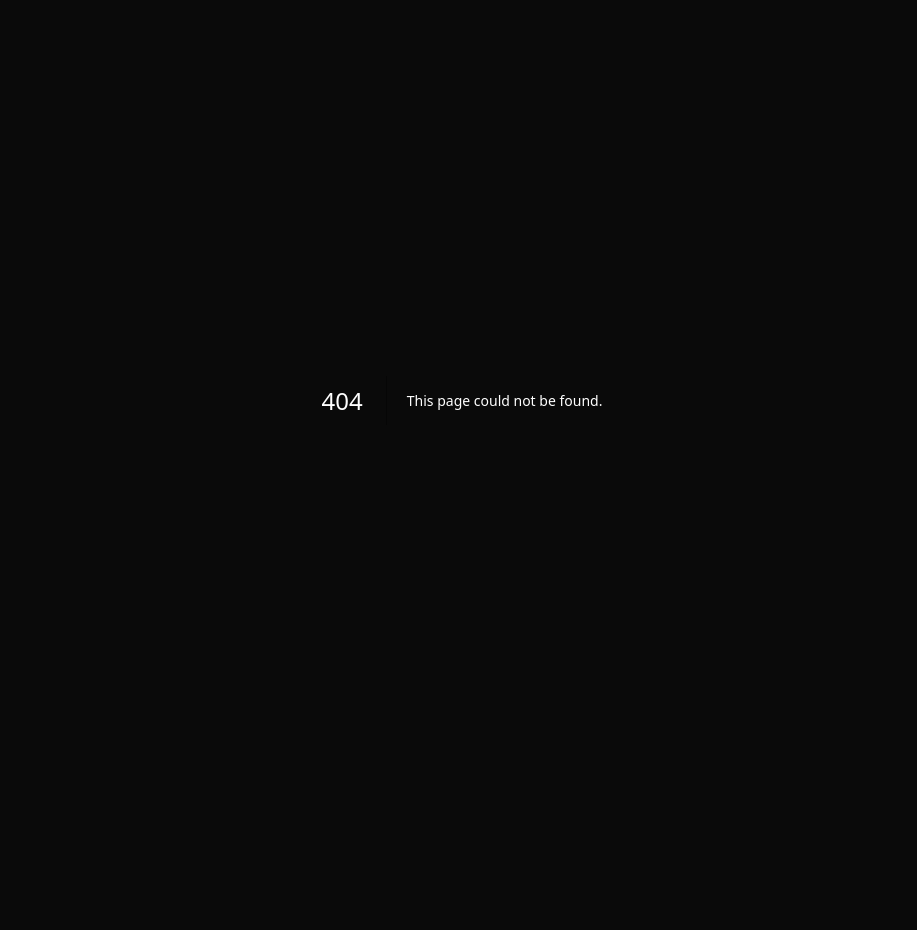
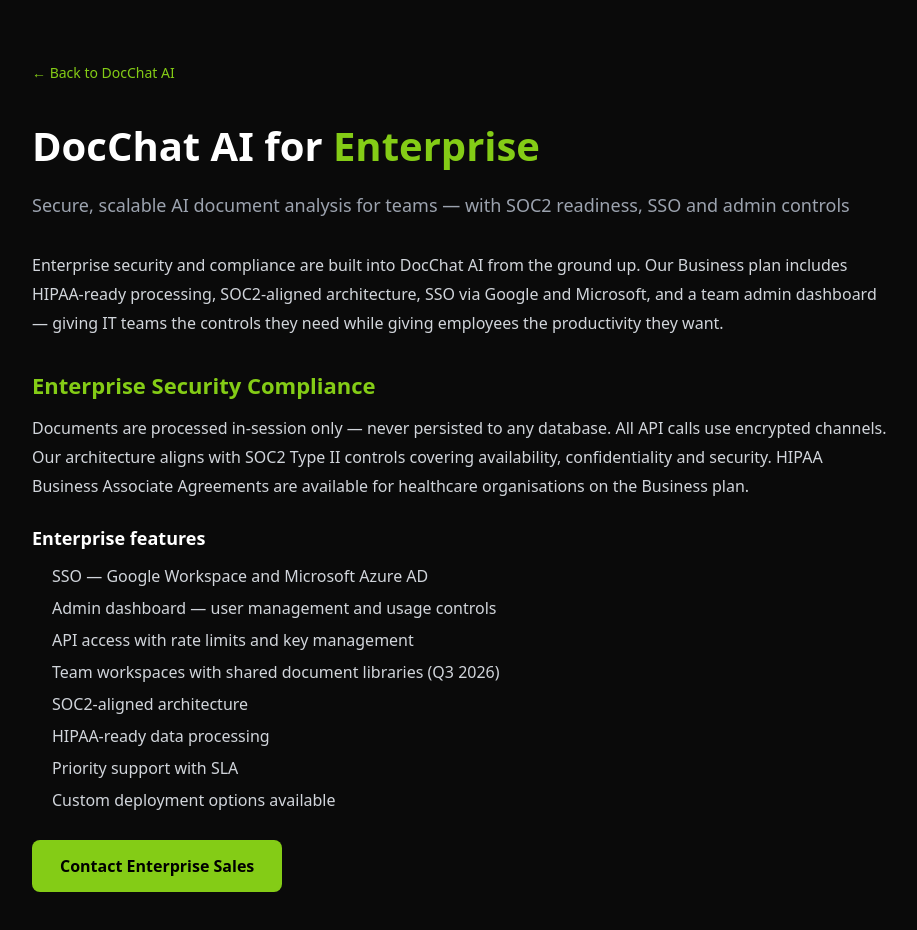
Before and after one commit to justin280/docchat-saas, a Next.js app: page /enterprise in a window 1280 px wide. Before the commit this address had no page. Shown: the top 930 px of the page, without its empty margins (178-1095 px from the left). Before the commit the page ends 800 px from the top, so only its background shows below. Built offline with nearby package versions, Linux system fonts and the light colour scheme.

Commit message:
Add page: app/(pages)/enterprise/page.js

```diff
--- /dev/null
+++ b/app/(pages)/enterprise/page.js
@@ -0,0 +1,25 @@
+export const metadata = { title: 'Enterprise Document AI — SOC2, SSO, Admin Controls | DocChat AI', description: 'DocChat AI for enterprise teams. SOC2-ready, SSO (Google/Microsoft), admin dashboard, API access and team workspaces.' };
+export default function Page() {
+  return (
+    <main style={{minHeight:'100vh',backgroundColor:'#0a0a0a',color:'#fff',fontFamily:'system-ui,sans-serif',padding:'60px 20px',maxWidth:'900px',margin:'0 auto'}}>
+      <a href="/" style={{color:'#84cc16',textDecoration:'none',fontSize:'14px'}}>&#8592; Back to DocChat AI</a>
+      <h1 style={{fontSize:'clamp(24px,4vw,40px)',fontWeight:'700',margin:'32px 0 16px'}}>DocChat AI for <span style={{color:'#84cc16'}}>Enterprise</span></h1>
+      <h2 style={{fontSize:'18px',color:'#9ca3af',fontWeight:'400',marginBottom:'32px'}}>Secure, scalable AI document analysis for teams — with SOC2 readiness, SSO and admin controls</h2>
+      <p style={{color:'#d1d5db',lineHeight:'1.8',marginBottom:'20px'}}>Enterprise security and compliance are built into DocChat AI from the ground up. Our Business plan includes HIPAA-ready processing, SOC2-aligned architecture, SSO via Google and Microsoft, and a team admin dashboard — giving IT teams the controls they need while giving employees the productivity they want.</p>
+      <h2 style={{fontSize:'22px',fontWeight:'700',margin:'32px 0 12px',color:'#84cc16'}}>Enterprise Security Compliance</h2>
+      <p style={{color:'#d1d5db',lineHeight:'1.8',marginBottom:'20px'}}>Documents are processed in-session only — never persisted to any database. All API calls use encrypted channels. Our architecture aligns with SOC2 Type II controls covering availability, confidentiality and security. HIPAA Business Associate Agreements are available for healthcare organisations on the Business plan.</p>
+      <h3 style={{fontSize:'18px',fontWeight:'700',margin:'24px 0 8px'}}>Enterprise features</h3>
+      <ul style={{color:'#d1d5db',lineHeight:'2',paddingLeft:'20px'}}>
+        <li>SSO — Google Workspace and Microsoft Azure AD</li>
+        <li>Admin dashboard — user management and usage controls</li>
+        <li>API access with rate limits and key management</li>
+        <li>Team workspaces with shared document libraries (Q3 2026)</li>
+        <li>SOC2-aligned architecture</li>
+        <li>HIPAA-ready data processing</li>
+        <li>Priority support with SLA</li>
+        <li>Custom deployment options available</li>
+      </ul>
+      <a href="mailto:support.docchatai@proton.me" style={{display:'inline-block',backgroundColor:'#84cc16',color:'#000',padding:'14px 28px',borderRadius:'8px',fontWeight:'700',textDecoration:'none',marginTop:'24px'}}>Contact Enterprise Sales</a>
+    </main>
+  );
+}
```
